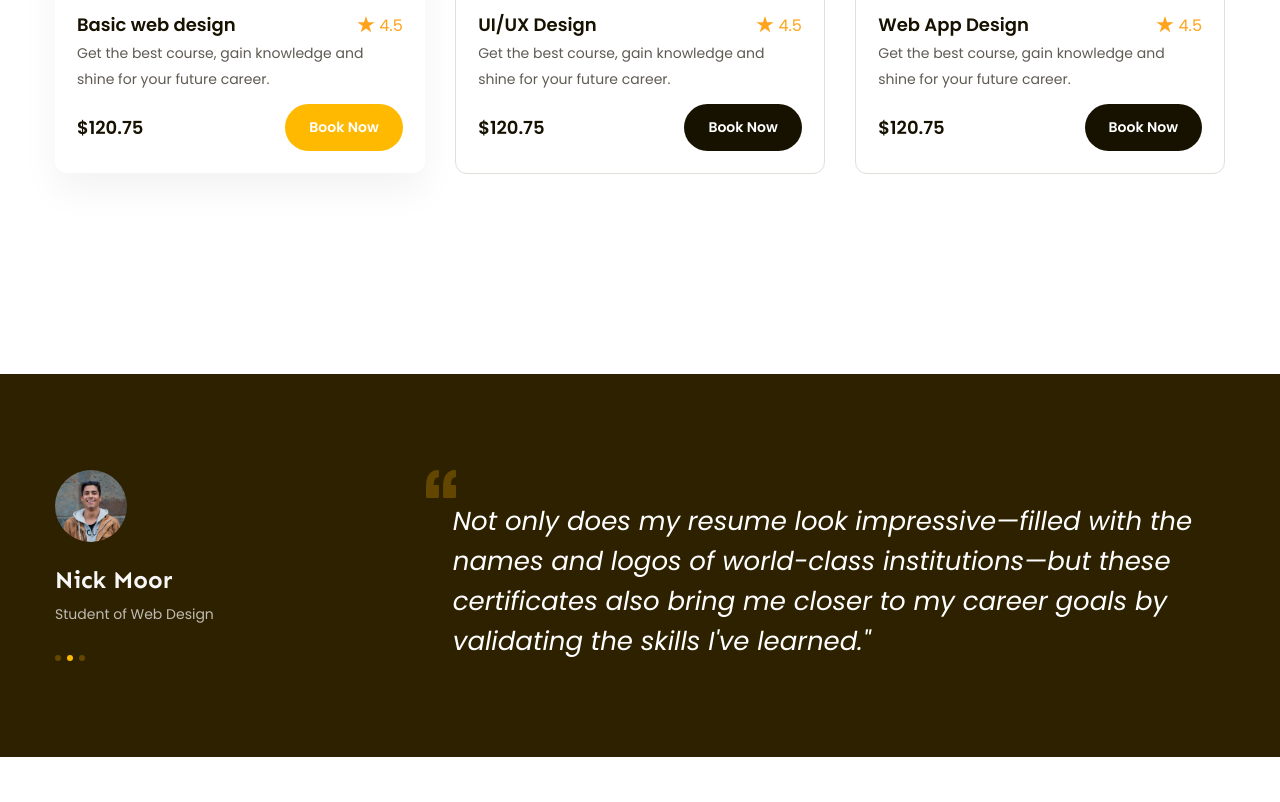
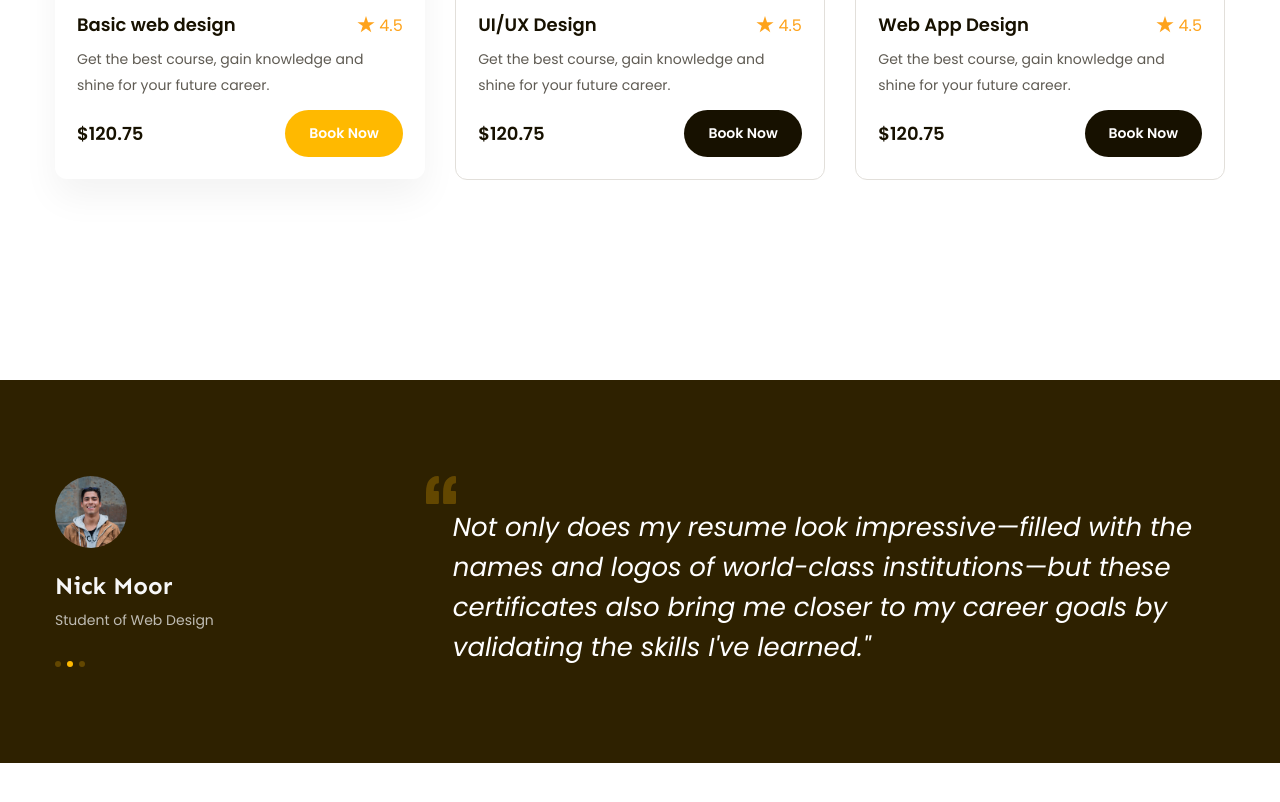
Before and after one commit to pthanhvu/education-site-02, a plain HTML site: page index.html in a window 1280 px wide. Shown: the part 1567-2369 px from the top of the page. Drawn offline with Linux system fonts and the light colour scheme.

Commit message:
Fix small bugs

```diff
--- a/assets/css/styles.css
+++ b/assets/css/styles.css
@@ -445,6 +445,8 @@ a {
 }
 
 .courses-wrap .course-desc {
+    margin-top: 6px;
+    margin-bottom: 12px;
     font-weight: 400;
     font-size: 1.4rem;
     line-height: 1.86;
@@ -894,9 +896,6 @@ a {
     color: #bfbcb2;
 }
 
-.footer-wrap .contact-item {
-}
-
 .footer-wrap .separate-line {
     margin-top: 26px;
     margin-bottom: 28px;
--- a/index.html
+++ b/index.html
@@ -20,7 +20,7 @@
         <!-- STYLE -->
         <link rel="stylesheet" href="./assets/css/styles.css" />
     </head>
-    <body style="height: 10000px">
+    <body>
         <!-- HEADER -->
         <header class="fixed-header">
             <div class="main-content">
```
